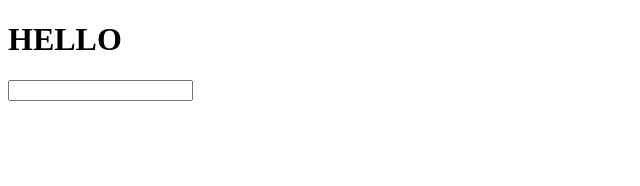
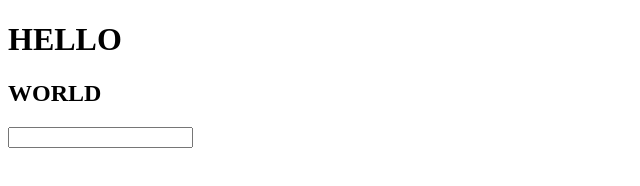
Before and after one commit to Hicfok/test, a plain HTML site: page index.html in a window 1280 px wide. Shown: the whole page, without its empty margins (0-640 px from the left). Drawn offline with Linux system fonts and the light colour scheme.

Commit message:
initial commit

```diff
--- a/index.html
+++ b/index.html
@@ -8,6 +8,7 @@
 </head>
 <body>
     <h1>HELLO</h1>
+    <h2>WORLD</h2>
     <input type="text">
 </body>
 </html>
```
Also changed, not shown: readme.md (added), 1 other file.
